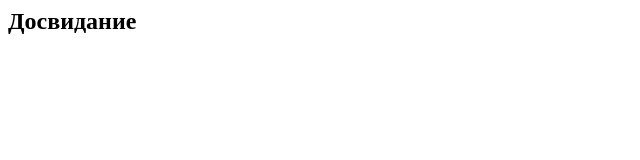
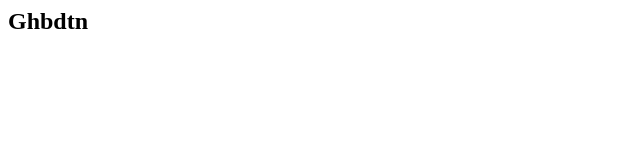
Before and after one commit to laptevandrew/new_project_1, a plain HTML site: page index.html in a window 1280 px wide. Shown: the whole page, without its empty margins (0-640 px from the left). Drawn offline with Linux system fonts and the light colour scheme.

Commit message:
Привет

```diff
--- a/index.html
+++ b/index.html
@@ -1,6 +1,6 @@
 <html>
 </html>
 <a>
-    <h2> Досвидание </h2>
+    <h2> Ghbdtn </h2>
 </a>
 </html>
```
